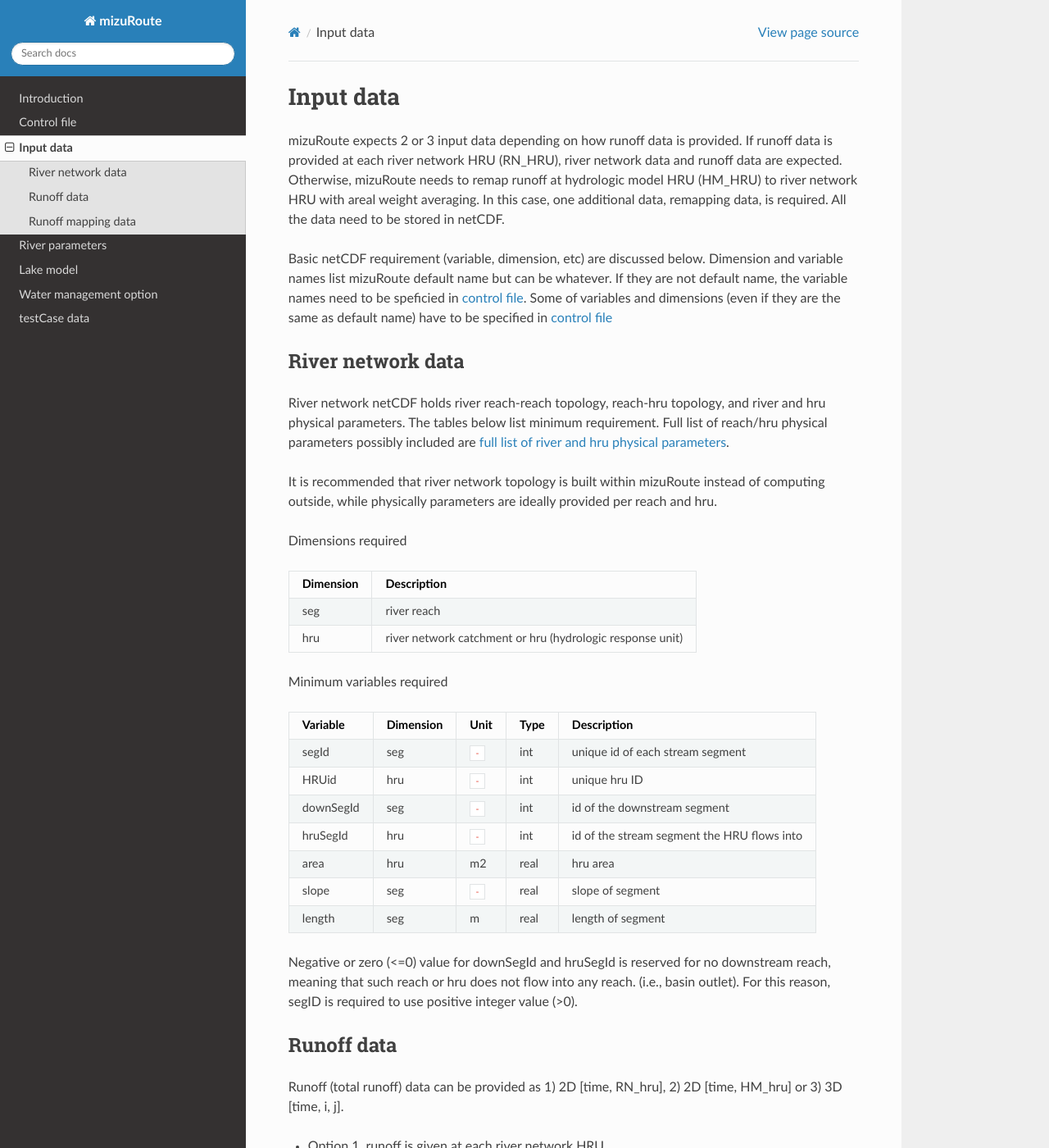
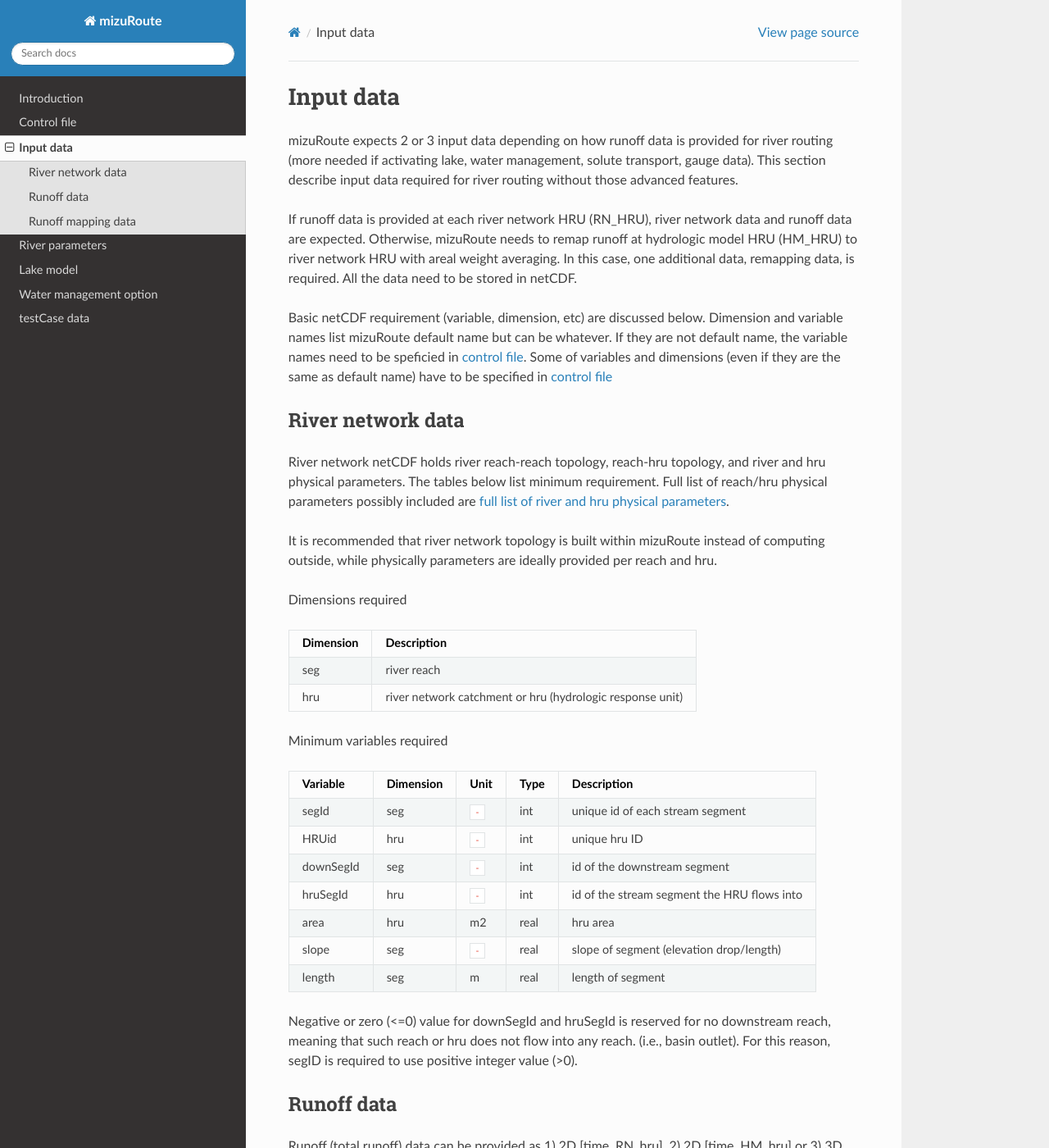
Before and after one commit to ESCOMP/mizuRoute, a Sphinx documentation site: the page built from docs/source/Input_data.rst, in a window 1280 px wide and 1400 px high. Shown: the whole window at 82% size. Built offline with Sphinx 7.4.7 and the Read the Docs theme 3.1.0, drawn with Linux system fonts in a browser that asks for light colours.

Commit message:
Input data rst edited

```diff
--- a/docs/source/Input_data.rst
+++ b/docs/source/Input_data.rst
@@ -2,7 +2,9 @@
 Input data
 =================
 
-mizuRoute expects 2 or 3 input data depending on how runoff data is provided.
+mizuRoute expects 2 or 3 input data depending on how runoff data is provided for river routing (more needed if activating lake, water management, solute transport, gauge data).
+This section describe input data required for river routing without those advanced features.
+
 If runoff data is provided at each river network HRU (RN_HRU), river network data and runoff data are expected.
 Otherwise, mizuRoute needs to remap runoff at hydrologic model HRU (HM_HRU) to river network HRU with areal weight averaging.
 In this case, one additional data, remapping data, is required. All the data need to be stored in netCDF.
@@ -45,7 +47,7 @@ Minimum variables required
 +------------+------------+-----------+-------+---------------------------------------------+
 | area       | hru        | m2        | real  | hru area                                    |
 +------------+------------+-----------+-------+---------------------------------------------+
-| slope      | seg        | ``-``     | real  | slope of segment                            |
+| slope      | seg        | ``-``     | real  | slope of segment (elevation drop/length)    |
 +------------+------------+-----------+-------+---------------------------------------------+
 | length     | seg        | m         | real  | length of segment                           |
 +------------+------------+-----------+-------+---------------------------------------------+
```
